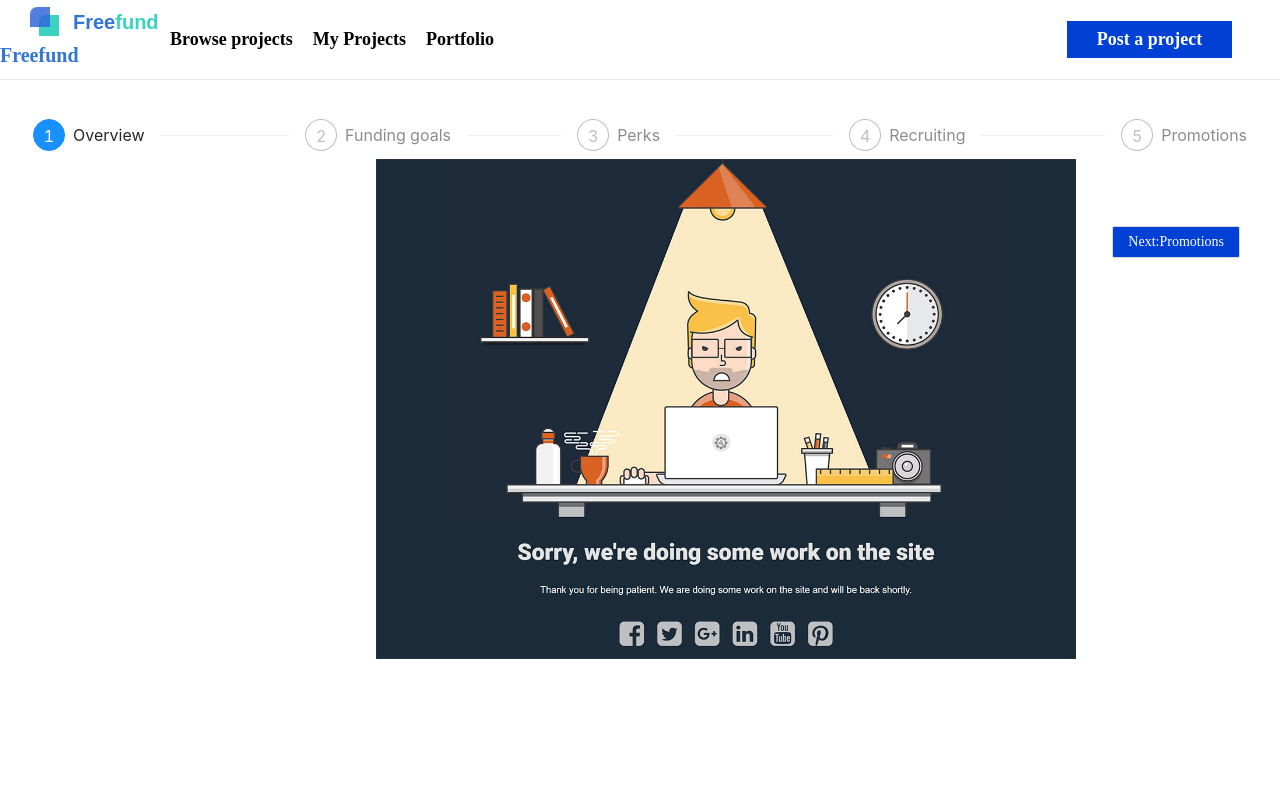
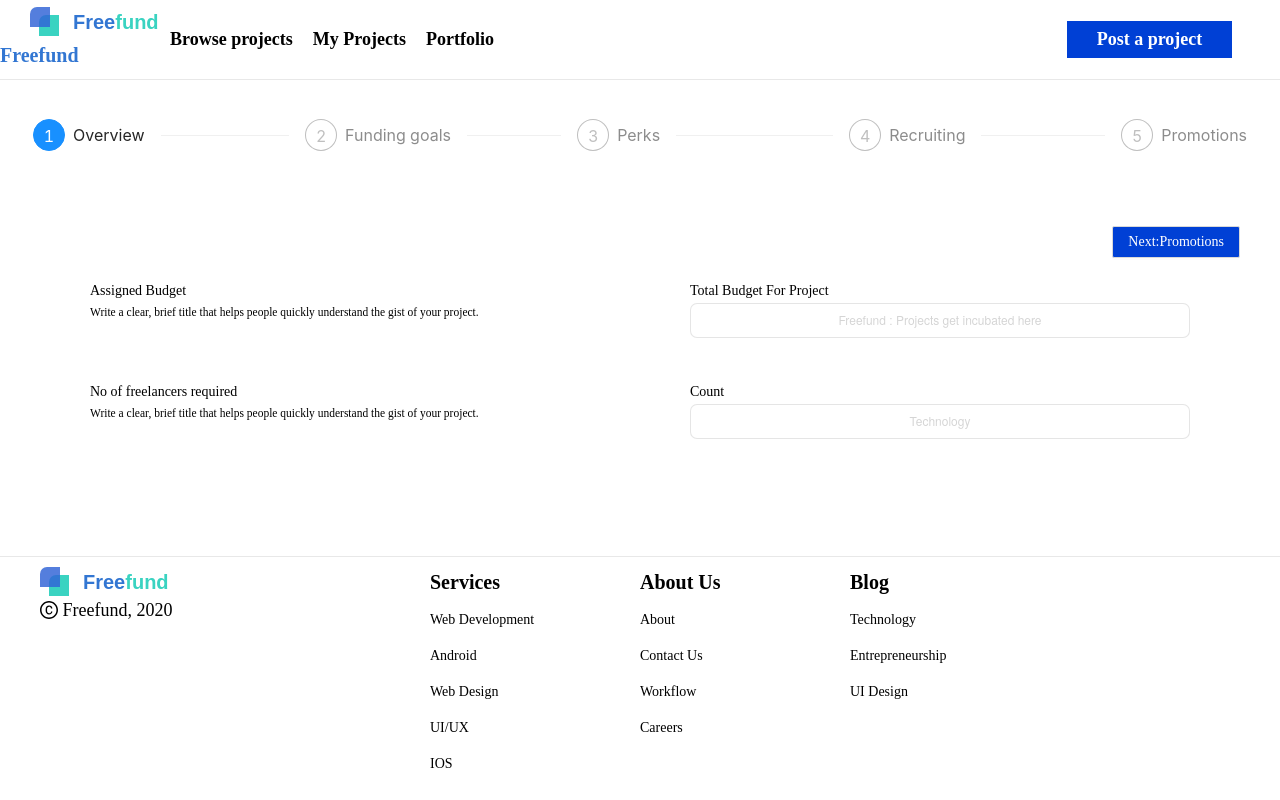
Before and after one commit to Inbarasankumar/FreeFund, a React (Create React App) app: page /recruiting in a window 1280 px wide. Shown: the top 800 px of the page. Built offline with nearby package versions, Linux system fonts and the light colour scheme.

Commit message:
Designed Recuirting page

```diff
--- a/src/components/Promotions/index.jsx
+++ b/src/components/Promotions/index.jsx
@@ -1,39 +1,46 @@
-import React, { Component } from 'react';
+import React, {Component} from 'react';
 
-import {Row, Col , Button} from 'antd';
+import {Row, Col, Button} from 'antd';
 import StepsHeader from '../stepsHeader';
 import Under from '../../assets/Under Construction.png';
+import Card from "antd/es/card";
+import Images from "../assets/images";
+ import CardDetail from '../common/CardDetail';
 
 class Promotions extends Component {
-    state={
-        nextStep : 0,
-        disable : false,
+    state = {
+        nextStep: 0,
+        disable: false,
     }
-    handleOnClick = () =>{
+    handleOnClick = () => {
         // this.setState((state,props)=>({nextStep:state.nextStep+1 , disable:true}));
         this.props.history.push('/myprojects');
         console.log(this.state)
     }
-    render(){
-        return(
+
+    render() {
+        return (
             <>
                 <StepsHeader nextStep={this.state.nextStep}></StepsHeader>
                 <div className="content">
                     <Row>
-          <Col span={8} offset={8}>
-
-          </Col>
-          <Col span={8} >
+                        <Col span={8} offset={8}></Col>
+                        <Col span={8}>
                             <Button onClick={this.handleOnClick}>Start Campaign</Button>
 
                         </Col>
                     </Row>
-
-      <img src={Under} style={{width:'700px',height:'500px', marginLeft:'336px',position:'relative',bottom:'120px'}} alt="Under Contruction"></img>
-
-
-
-
+                    <Row>
+                        <Col  span={6} offset={1} >
+                             <CardDetail title={'Basic'} className="border-radius"/>
+                        </Col>
+                        <Col  span={6} offset={1} className="border-radius">
+                            <CardDetail title={'Pro'} className="border-radius"/>
+                        </Col>
+                        <Col span={6} offset={1} className="border-radius">
+                            <CardDetail title={'Premium'} className="border-radius"/>
+                        </Col>
+                    </Row>
                 </div>
             </>
         )
--- /dev/null
+++ b/src/components/Promotions/promotion.scss
@@ -0,0 +1,3 @@
+.border-radius {
+  border-radius: 50%;
+}
--- a/src/components/Recruiting/index.jsx
+++ b/src/components/Recruiting/index.jsx
@@ -1,21 +1,22 @@
-import React, { Component } from 'react';
+import React, {Component} from 'react';
 
-import {Row, Col , Button} from 'antd';
+import {Row, Col, Button} from 'antd';
 import StepsHeader from '../stepsHeader';
 import Under from '../../assets/Under Construction.png';
 
 class Recruiting extends Component {
-    state={
-        nextStep : 0,
-        disable : false,
+    state = {
+        nextStep: 0,
+        disable: false,
     }
-    handleOnClick = () =>{
-        this.setState((state,props)=>({nextStep:state.nextStep+1 , disable:true}));
+    handleOnClick = () => {
+        this.setState((state, props) => ({nextStep: state.nextStep + 1, disable: true}));
         this.props.history.push('/promotions');
         console.log(this.state)
     }
-    render(){
-        return(
+
+    render() {
+        return (
             <>
                 <StepsHeader nextStep={this.state.nextStep}></StepsHeader>
                 <div className="content">
@@ -23,14 +24,48 @@ class Recruiting extends Component {
                         <Col span={8} offset={8}>
 
                         </Col>
-          <Col span={8} >
+                        <Col span={8}>
                             <Button onClick={this.handleOnClick}>Next:Promotions</Button>
 
                         </Col>
                     </Row>
-      <img src={Under} style={{width:'700px',height:'500px', marginLeft:'336px',position:'relative',bottom:'120px'}} alt="Under Contruction"></img>
 
-
+                    <Row>
+                        <Col span={8} offset={1}>
+                            <label>Assigned Budget</label>
+                            <label style={{fontSize: '11.5px'}}>Write a clear, brief title that helps people quickly
+                                understand
+                                the gist of your project.</label>
+                        </Col>
+                        <Col span={10} offset={4}>
+                            <label>Total Budget For Project</label>
+                            <Row>
+                                <Col span={6}>
+                                    <input type="text" name="amount" style={{textAlign: "center"}}
+                                           placeholder="Freefund : Projects get incubated here"
+                                           value={this.state.amount} onChange={this.handleOnChange}></input>
+                                </Col>
+                            </Row>
+                        </Col>
+                    </Row>
+                    <Row>
+                        <Col span={8} offset={1}>
+                            <label>No of freelancers required</label>
+                            <label style={{fontSize: '11.5px'}}>Write a clear, brief title that helps people quickly
+                                understand
+                                the gist of your project.</label>
+                        </Col>
+                        <Col span={10} offset={4}>
+                            <label>Count</label>
+                            <Row>
+                                <Col span={6}>
+                                    <input type="text" name="amount"
+                                           placeholder="Technology" style={{textAlign: "center"}}
+                                           value={this.state.amount} onChange={this.handleOnChange}></input>
+                                </Col>
+                            </Row>
+                        </Col>
+                    </Row>
                 </div>
             </>
         )
--- /dev/null
+++ b/src/components/common/CardDetail/index.jsx
@@ -0,0 +1,15 @@
+import React from "react";
+import { Card } from 'antd';
+
+const CardDetail = ({title}) => (
+    <div>
+        <Card title={title} bordered={true} style={{width: 200}}>
+            <div>Bids upto 25</div>
+            <div>Highlighted project for 2 days</div>
+            <div>Customer support</div>
+            <div>Featured project</div>
+        </Card>
+    </div>
+);
+
+ export default CardDetail;
```
Also changed, not shown: src/components/common/CardDetail/cardDetail.scss (added, +8 -0 lines), src/components/Recruiting/recruiting.scss (added). Lines whose indentation alone changed are shown as unchanged.
